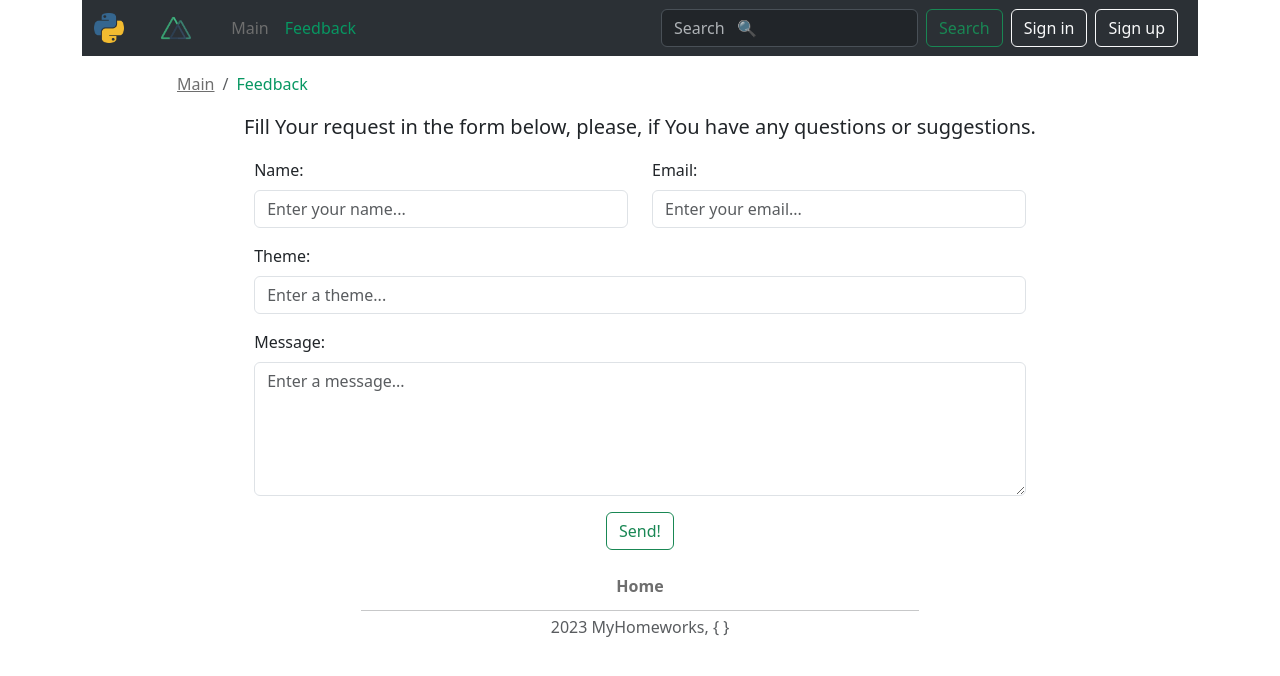
After one commit to MarkDanilchenko/IT-Blog, a Django app: page /feedback/ in a window 1280 px wide. The commit adds this page. Shown: the top 676 px of the page. Run offline with Django 5.2, Linux system fonts and the light colour scheme; some libraries are stand-ins or nearby versions.

Commit message:
Add Feedback page. Add search for posts data.

```diff
--- a/Blog/urls.py
+++ b/Blog/urls.py
@@ -24,8 +24,8 @@ urlpatterns = [
     path("admin/", admin.site.urls),
     path("", include("Blog__main.urls")),
     path('accounts/logout/', views.logout_view, name="logout"),
+    path("accounts/signup", views.signup, name="signup"),
     path("accounts/", include("django.contrib.auth.urls")),
-    path("accounts/signup", views.signup, name="signup"),
     path("ckeditor/", include("ckeditor_uploader.urls")),
 ]
 
--- a/Blog__main/forms.py
+++ b/Blog__main/forms.py
@@ -3,7 +3,7 @@ from django import forms
 from . import models
 
 
-class UserRegistrationFrom(UserCreationForm):
+class UserRegistrationForm(UserCreationForm):
     username = forms.CharField(
         help_text="Required. 150 characters or fewer.<br> Letters, digits and @/./+/-/_ only.",
     )
@@ -29,3 +29,59 @@ class UserRegistrationFrom(UserCreationForm):
             "password2",
             "phone",
         )
+
+
+class FeedbackForm(forms.Form):
+    name = forms.CharField(
+        max_length=100,
+        required=True,
+        label="Name",
+        widget=forms.TextInput(
+            attrs={
+                "class": "form-control",
+                "placeholder": "Enter your name...",
+                "required": "required",
+                "id": "name",
+            }
+        ),
+    )
+    email = forms.EmailField(
+        max_length=100,
+        required=True,
+        label="Email",
+        widget=forms.EmailInput(
+            attrs={
+                "class": "form-control",
+                "placeholder": "Enter your email...",
+                "required": "required",
+                "id": "email",
+            }
+        ),
+    )
+    theme = forms.CharField(
+        max_length=250,
+        required=False,
+        label="Theme",
+        widget=forms.TextInput(
+            attrs={
+                "class": "form-control",
+                "placeholder": "Enter a theme...",
+                "id": "theme",
+            }
+        ),
+    )
+
+    message = forms.CharField(
+        max_length=1000,
+        required=True,
+        label="Message",
+        widget=forms.Textarea(
+            attrs={
+                "class": "form-control",
+                "placeholder": "Enter a message...",
+                "id": "message",
+                "required": "required",
+                "rows": "5",
+            }
+        ),
+    )
--- a/Blog__main/templates/blocks/header.html
+++ b/Blog__main/templates/blocks/header.html
@@ -15,23 +15,34 @@
 			</button>
 			<div class="collapse navbar-collapse" id="navbarSupportedContent">
 				<div class="navbar-nav me-auto mb-0 d-flex align-items-center">
-					<a href="/" class="nav-link active" aria-current="page">Main</a>
-					<a href="#" class="nav-link">Contacts</a>
-					{% if user.is_authenticated %}
+					{% if request.get_full_path == "/" %}
+					<a href="/" class="nav-link active">Main</a>
+					{% else %}
+					<a href="/" class="nav-link">Main</a>
+					{% endif %} {% if request.get_full_path == "/feedback/" %}
+					<a href="{% url 'feedback' %}" class="nav-link active">Feedback</a>
+					{% else %}
+					<a href="{% url 'feedback' %}" class="nav-link">Feedback</a>
+					{% endif %} {% if user.is_authenticated %}
 					<span class="badge bg-secondary rounded-pill ms-lg-5">Welcome, {{user.username}}</span>
 					{% endif %}
 				</div>
-				<form action="" class="d-flex my-lg-0 my-3" role="search">
-					<input type="search" class="form-control me-2" placeholder="Search   &#128269;" style="text-align: left" aria-label="Search" />
+				<form action="{% url 'search' %}" class="d-flex my-lg-0 my-3" method="get">
+					<input type="text" name="search" class="form-control me-2" placeholder="Search   &#128269;" style="text-align: left" aria-label="Search" />
 					<button class="btn btn-outline-success me-2" type="submit">Search</button>
 				</form>
 				<div class="d-flex justify-content-center">
 					{% if user.is_authenticated %}
 					<a href="{% url 'logout' %}?next={{request.path}}" class="btn btn-outline-danger">Logout</a>
+					{% else %} {% if request.get_full_path == "/accounts/login/" %}
+					<a href="{% url 'login' %}" class="btn btn-outline-light active me-2">Sign&nbsp;in</a>
 					{% else %}
-					<a href="{% url 'login' %}?next={{request.path}}" class="btn btn-outline-light me-2">Sign&nbsp;in</a>
+					<a href="{% url 'login' %}" class="btn btn-outline-light me-2">Sign&nbsp;in</a>
+					{% endif %} {% if request.get_full_path == "/accounts/signup" %}
+					<a href="{% url 'signup' %}" class="btn btn-outline-light active me-2">Sign&nbsp;up</a>
+					{% else %}
 					<a href="{% url 'signup' %}" class="btn btn-outline-light me-2">Sign&nbsp;up</a>
-					{% endif %}
+					{% endif %} {% endif %}
 				</div>
 			</div>
 		</div>
--- /dev/null
+++ b/Blog__main/templates/feedback.html
@@ -0,0 +1,56 @@
+{% extends 'base.html' %} {% load static %}
+<!-- blokc title -->
+{% block title %}Feedback{% endblock %}
+<!-- block content -->
+{% block content %}
+<div class="row">
+	<div class="col-10 offset-1">
+		<nav aria-label="breadcrumb" class="my-3">
+			<ol class="breadcrumb">
+				<li class="breadcrumb-item">
+					<a href="/">Main</a>
+				</li>
+				<li class="breadcrumb-item active" aria-current="page">Feedback</li>
+			</ol>
+		</nav>
+		<p class="text-center lead">Fill Your request in the form below, please, if You have any questions or suggestions.</p>
+		{% if form.errors %} {% for field in form %} {% for error in field.errors %}
+		<div class="alert alert-danger">
+			<strong>{{ error|escape }}</strong>
+		</div>
+		{% endfor %} {% endfor %} {% for error in form.non_field_errors %}
+		<div class="alert alert-danger">
+			<strong>{{ error|escape }}</strong>
+		</div>
+		{% endfor %} {% endif %}
+		<form action="" method="post" name="feedback-form" id="feedback-form" class="col-10 offset-1">
+			{% csrf_token %}
+			<div class="row mb-3">
+				<div class="col-6">
+					<label for="" class="form-label">Name:</label>
+					{{ form.name }}
+				</div>
+				<div class="col-6">
+					<label for="" class="form-label">Email:</label>
+					{{ form.email }}
+				</div>
+			</div>
+			<div class="row mb-3">
+				<div class="col-12">
+					<label for="" class="form-label">Theme:</label>
+					{{ form.theme }}
+				</div>
+			</div>
+			<div class="row mb-3">
+				<div class="col-12">
+					<label for="" class="form-label">Message:</label>
+					{{ form.message }}
+				</div>
+			</div>
+			<div class="d-flex justify-content-center">
+				<button type="submit" class="btn btn-outline-success">Send!</button>
+			</div>
+		</form>
+	</div>
+</div>
+{% endblock %}
--- a/Blog__main/urls.py
+++ b/Blog__main/urls.py
@@ -6,4 +6,7 @@ from django.views.generic import TemplateView
 urlpatterns = [
     path('', views.index, name="index"),
     path('blog/<slug:slug>/', views.post_detail, name="post_detail"),
+    path('feedback/', views.feedback, name="feedback"),
+    path('feedback/success/', views.success, name="success"),
+    path('search/', views.search, name="search"),
 ]
--- a/Blog__main/views.py
+++ b/Blog__main/views.py
@@ -1,6 +1,10 @@
+from django.conf import settings
 from django.contrib.auth import authenticate, login, logout
-from django.http import HttpResponse
+from django.core.mail import send_mail
+from django.http import HttpResponse, HttpResponseRedirect
 from django.shortcuts import render, get_object_or_404, redirect
+from fuzzywuzzy import fuzz, process
+
 from . import models, forms
 from django.core.paginator import Paginator
 
@@ -8,7 +12,7 @@ from django.core.paginator import Paginator
 # SIGN UP
 def signup(request):
     if request.method == "POST":
-        form = forms.UserRegistrationFrom(request.POST)
+        form = forms.UserRegistrationForm(request.POST)
         if form.is_valid():
             form.save()
             username = form.cleaned_data.get("username")
@@ -17,7 +21,7 @@ def signup(request):
             login(request, signIn)
             return redirect("/")
     else:
-        form = forms.UserRegistrationFrom()
+        form = forms.UserRegistrationForm()
     return render(request, "registration/signup.html", {"form": form})
 
 
@@ -30,7 +34,6 @@ def logout_view(request):
 
 # display all posts at the main page
 def index(request):
-    # return HttpResponse("Hello, World!")
     result = models.Post.objects.all()
     paginator = Paginator(result, per_page=2)
     page_number = request.GET.get("page")
@@ -42,3 +45,69 @@ def index(request):
 def post_detail(request, slug):
     post = get_object_or_404(models.Post, url=slug)
     return render(request, "post_detail.html", {"post": post})
+
+
+# FEEDBACK
+def feedback(request):
+    if request.method == "POST":
+        form = forms.FeedbackForm(request.POST)
+        if form.is_valid():
+            name = form.cleaned_data["name"]
+            email = form.cleaned_data["email"]
+            theme = form.cleaned_data["theme"]
+            message = form.cleaned_data["message"]
+            try:
+                send_mail(
+                    f"Feedback from {name} | theme: {theme}",
+                    message,
+                    email,
+                    settings.EMAIL_HOST_USER,
+                )
+            except Exception:
+                pass
+            return HttpResponseRedirect("success")
+        return render(request, "feedback.html", {"form": form})
+    else:
+        form = forms.FeedbackForm()
+    return render(request, "feedback.html", {"form": form})
+
+
+# FEEDBACK successfully sent
+def success(request):
+    return render(request, "success.html")
+
+
+# search for posts
+def search(request):
+    try:
+        userSearch = request.GET["search"]
+        if userSearch == "":
+            raise Exception
+        else:
+            result = models.Post.objects.all()
+            for i in result:
+                if (
+                    (fuzz.partial_ratio(userSearch, str(i.title)) > 70)
+                    or (fuzz.partial_ratio(userSearch, str(i.h1)) > 70)
+                    or (fuzz.partial_ratio(userSearch, str(i.description)) > 70)
+                    or (fuzz.partial_ratio(userSearch, str(i.content)) > 70)
+                ):
+                    continue
+                else:
+                    result = result.exclude(id=i.pk)
+            else:
+                if len(result) == 0:
+                    notFound = (
+                        "Sorry, but there are no results for your search &#129764;"
+                    )
+                    return render(request, "search.html", {"notFound": notFound})
+                else:
+                    resultCount = len(result)
+                    paginator = Paginator(result, per_page=2)
+                    page_number = request.GET.get("page")
+                    page_obj = paginator.get_page(page_number)
+                    return render(
+                        request, "search.html", {"page_obj": page_obj, "resultCount": resultCount}
+                    )
+    except Exception:
+        pass
```
Also changed, not shown: Blog/settings.py (+10 -0 lines), Blog__main/templates/contacts.html (deleted, +0 -121 lines), Blog__main/templates/feedback copy.html (renamed from Blog__main/templates/thanks.html, +38 -5 lines), Blog__main/templates/search.html (+48 -110 lines), Blog__main/templates/success.html (added, +15 -0 lines), README.md, 1 other file.
